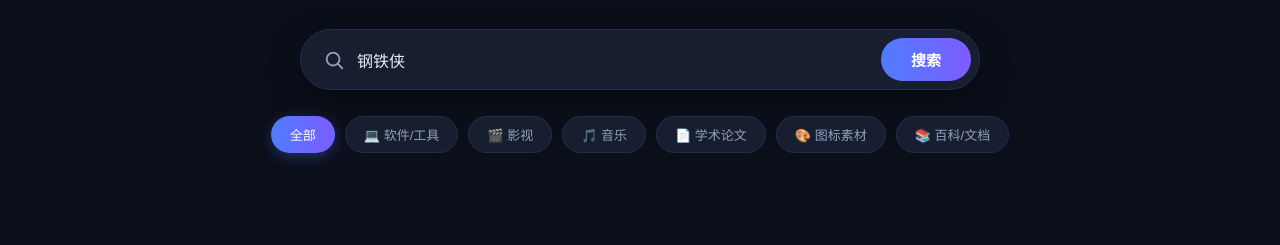
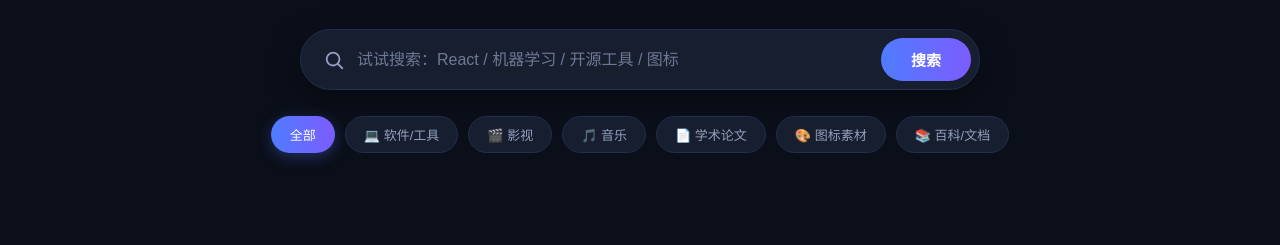
Before and after one commit to MX-future/easy-search, a website: page public/index.html in a window 1280 px wide. Shown: the part 233-478 px from the top of the page. Drawn offline with Linux system fonts and the light colour scheme; no server answers.

Commit message:
chore: 去除默认钢铁侠搜索，改为空搜索框

```diff
--- a/public/index.html
+++ b/public/index.html
@@ -32,7 +32,7 @@
           <circle cx="11" cy="11" r="7"></circle>
           <line x1="21" y1="21" x2="16.5" y2="16.5"></line>
         </svg>
-        <input id="searchInput" type="text" placeholder="试试搜索：钢铁侠 / React / 机器学习 / 猫" value="钢铁侠" />
+        <input id="searchInput" type="text" placeholder="试试搜索：React / 机器学习 / 开源工具 / 图标" />
         <button id="searchBtn" type="submit">搜索</button>
       </form>
 
```
